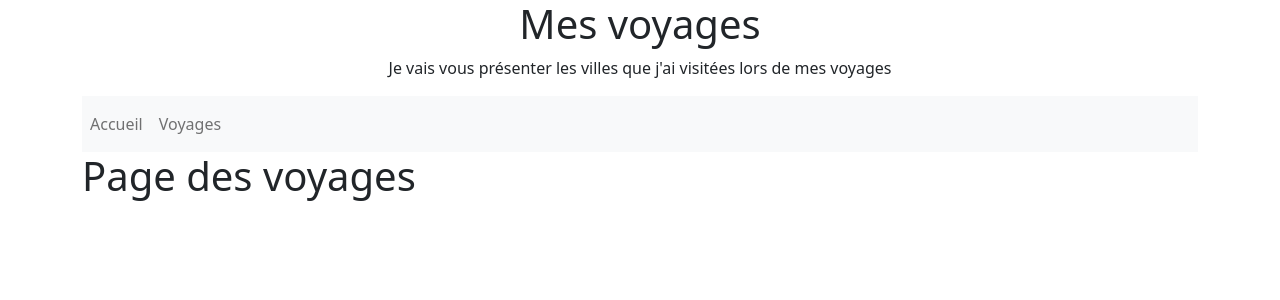
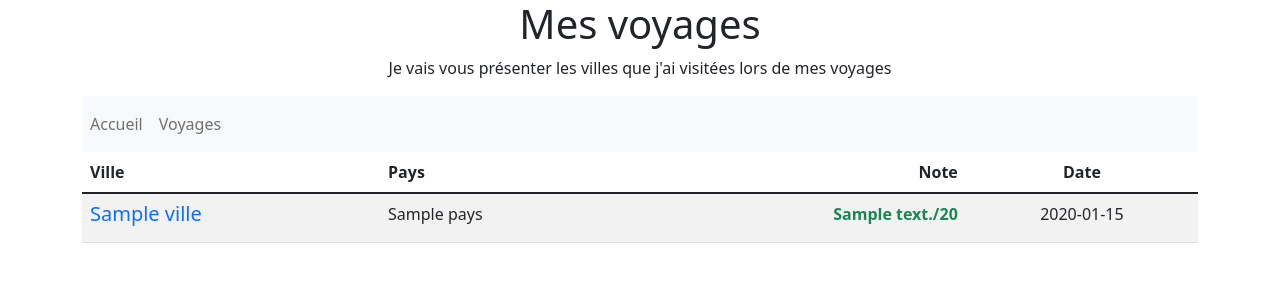
Before and after one commit to CDUGUINE/mesvoyages, a Symfony app: template templates/pages/voyages.html.twig in a window 1280 px wide. Shown: the top 300 px of the page. Run offline with Twig, Linux system fonts and the light colour scheme; the template is opened without the code that fills it: most values are stand-ins (such as "Sample title", 1, 10 or a date in 2020); some libraries are stand-ins or nearby versions.

Commit message:
Phase 7 : ORM (affichage des informations provenant de la BDD).

```diff
--- a/templates/pages/voyages.html.twig
+++ b/templates/pages/voyages.html.twig
@@ -1,5 +1,44 @@
 {% extends "basefront.html.twig" %}
 
 {% block body %}
-<h1>Page des voyages</h1>
+    <table class='table table-striped'>
+        <thead>
+            <tr>
+                <th class='text-left' scope='col'>Ville</th>
+                <th class='text-left' scope='col'>Pays</th>
+                <th class='text-end' scope='col'>Note</th>
+                <th class='text-center' scope='col'>Date</th>
+            </tr>
+        </thead>
+        <tbody>
+            {% for visite in visites %}
+                <tr>
+                    <td>
+                        <h5 class='text-primary'>
+                            <a ref='#'>{{ visite.ville }}</a>
+                        </h5>
+                    </td>
+                    <td>
+                        {{ visite.pays }}
+                    </td>
+                    <td class='text-end'>
+                        <strong>
+                            {% if visite.note<10 %}
+                                <div class='text-danger'>
+                                    {{ visite.note }}/20
+                                </div>
+                            {% else %}
+                                <div class='text-success'>
+                                    {{ visite.note }}/20
+                                </div>
+                            {% endif %}
+                        </strong>
+                    </td>
+                    <td class='text-center'>
+                        {{ visite.datecreationstring }}
+                    </td>
+                </tr>
+            {% endfor %}
+        </tbody>
+    </table>
 {% endblock %}
```
Also changed, not shown: src/Controller/VoyagesController.php (+20 -1 lines), src/Entity/Visite.php (+10 -0 lines).
